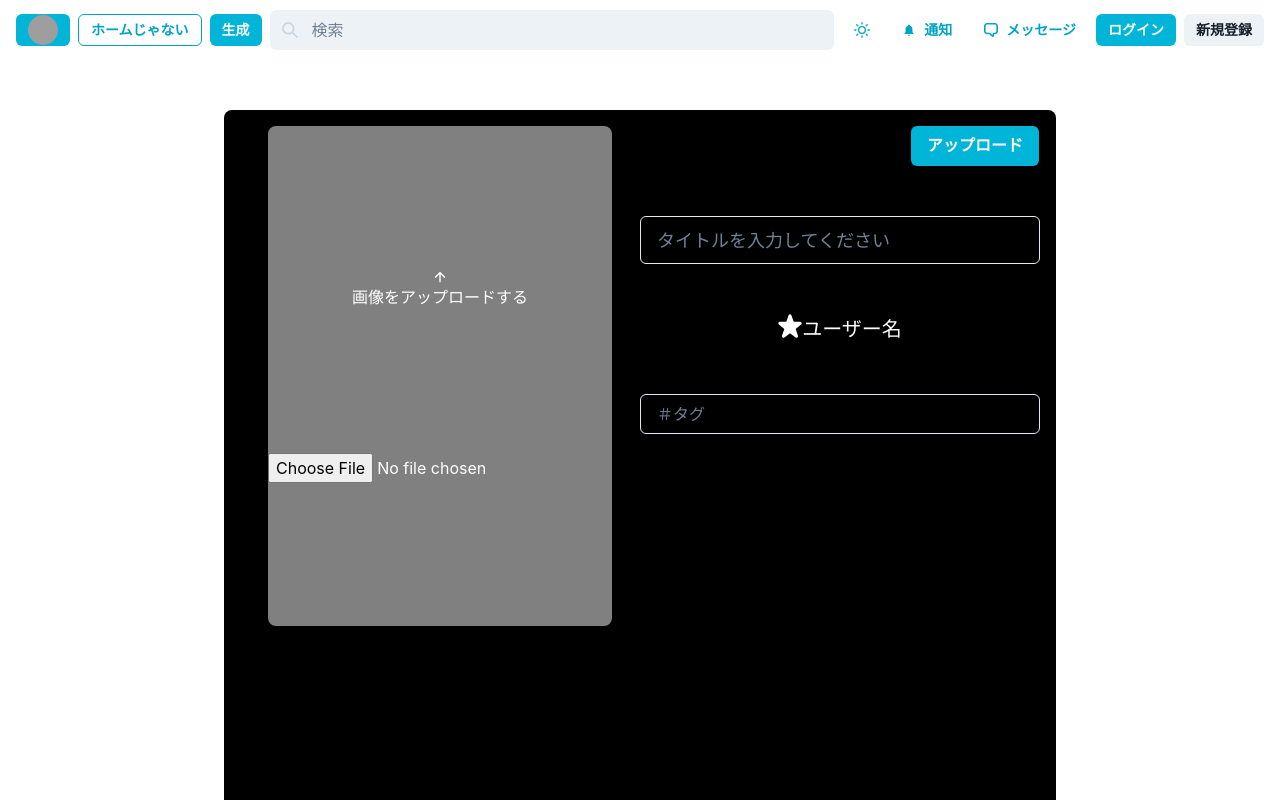
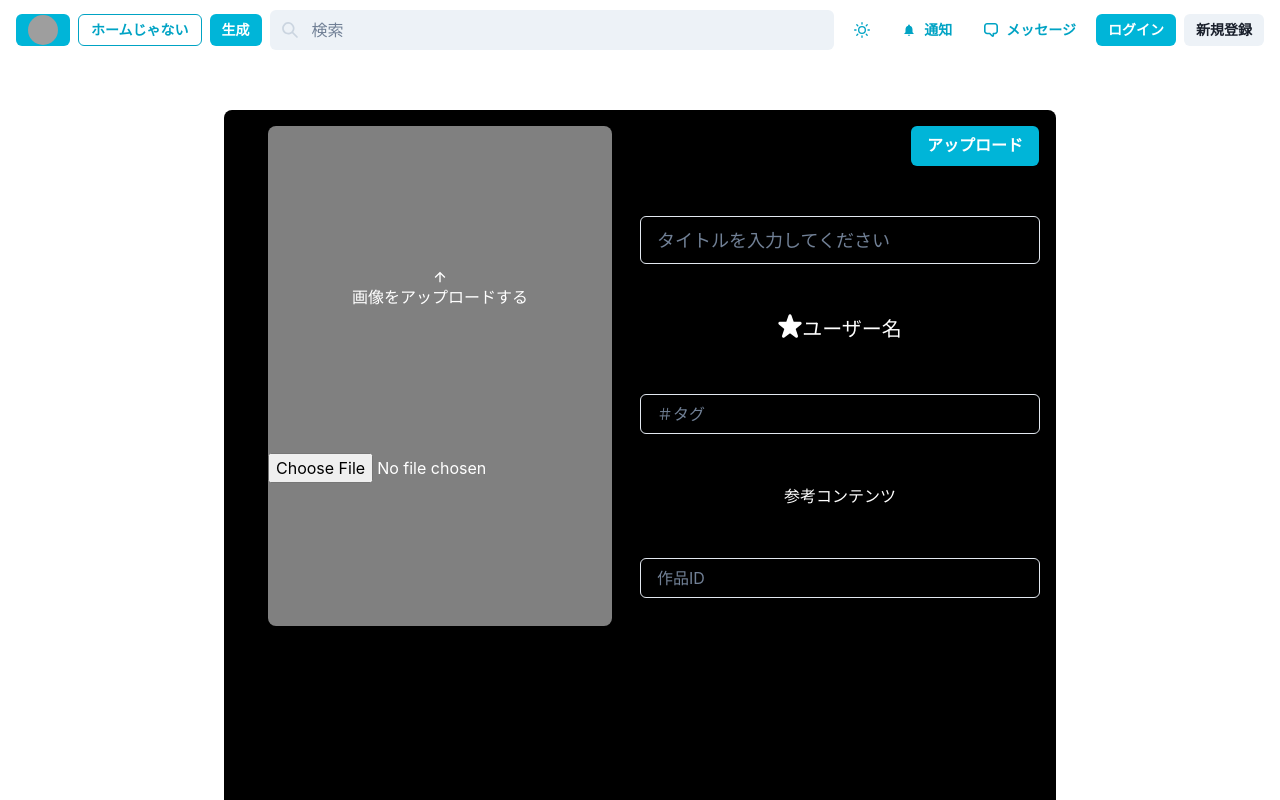
Before and after one commit to tsukuba-cojt/ains-frontend, a Next.js app: page /upload in a window 1280 px wide. Shown: the top 800 px of the page. Built offline with nearby package versions, Linux system fonts and the light colour scheme; no server answers; grey boxes are pictures that could not be loaded.

Commit message:
[add]upload

```diff
--- a/src/pages/artworks/[artworks_id].tsx
+++ b/src/pages/artworks/[artworks_id].tsx
@@ -10,6 +10,7 @@ import {
   Text,
   useColorModeValue,
   Spacer,
+  Button,
 } from "@chakra-ui/react";
 import { useRouter } from "next/router";
 import { useState } from "react";
@@ -52,6 +53,9 @@ const ArtworkDetailPage = () => {
             <Tag>fuga</Tag>
             <Tag>piyo</Tag>
           </HStack>
+          <Button>
+            参考アップロード
+          </Button>
           <Box p={3} rounded='md' bg={secondary}>
             <Heading size='md' as='h3' py={2} borderBottom='1px' borderColor='gray.500'>
               コメント
--- a/src/pages/upload.tsx
+++ b/src/pages/upload.tsx
@@ -48,6 +48,8 @@ const ImageUploadForm = () => {
             </Flex>
 
             <Input placeholder='＃タグ' size='md' />
+            <Text fontSize='l'> 参考コンテンツ</Text>
+            <Input placeholder='作品ID' size='md' />
           </VStack>
 
           <Flex></Flex>
```
